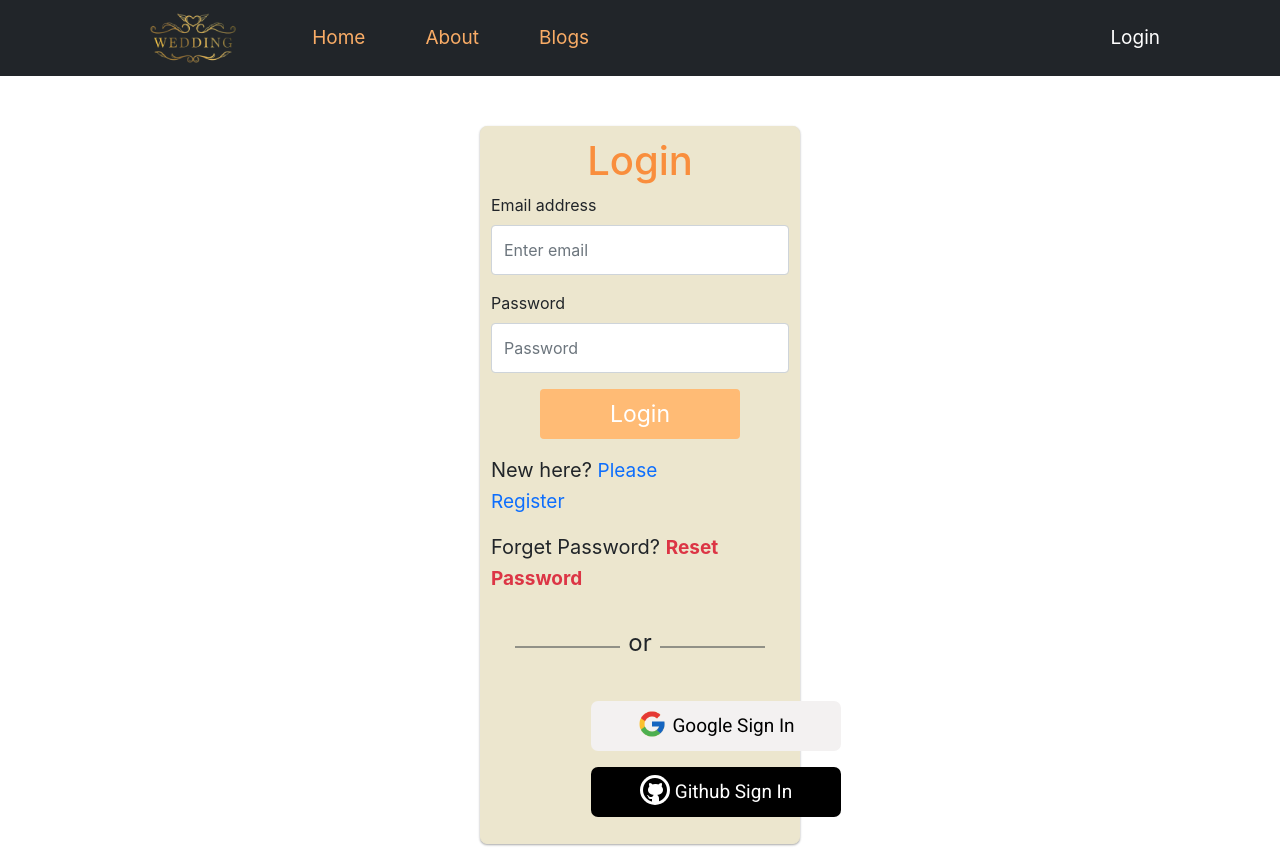
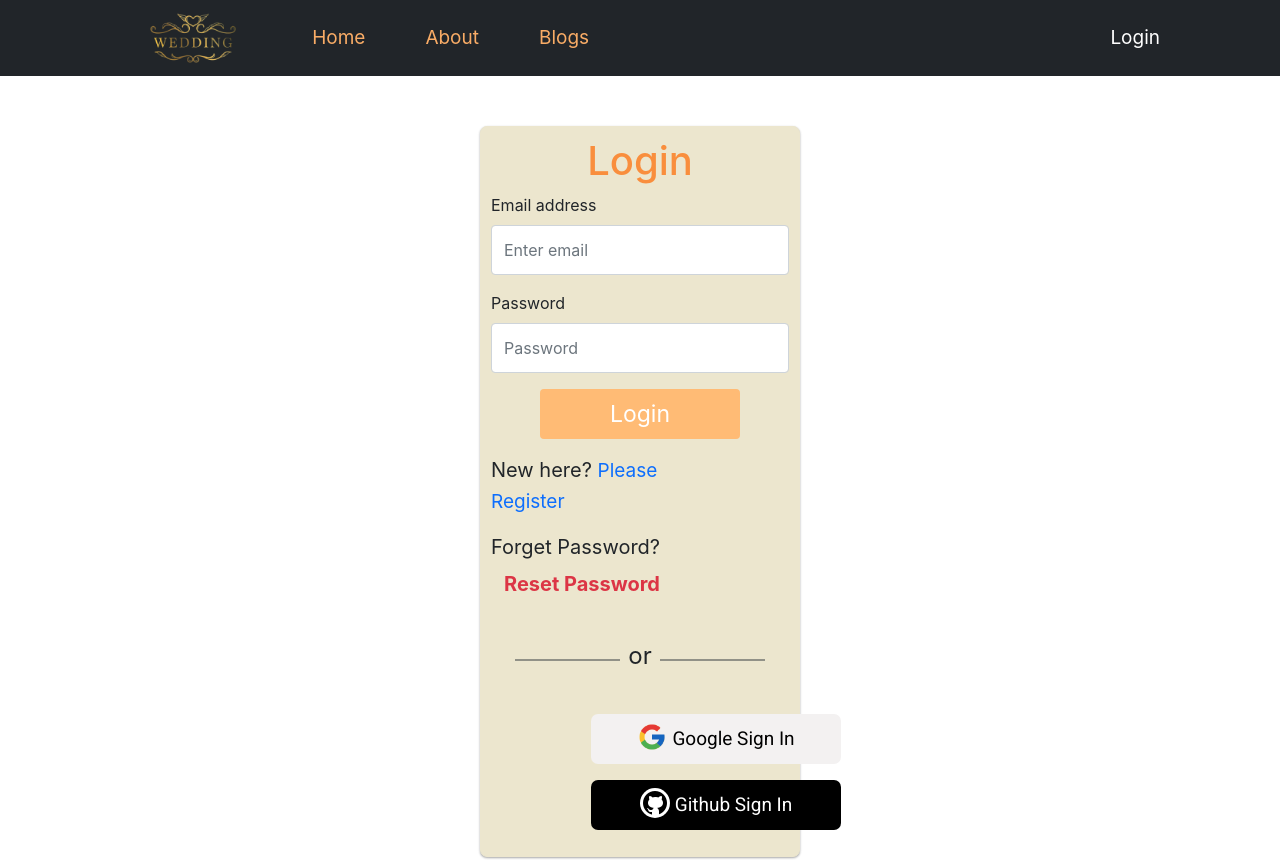
Before and after one commit to ahmednayeem/independent-service-provider, a React (Create React App) app: page /login in a window 1280 px wide. Shown: the top 860 px of the page. Built offline with nearby package versions, Linux system fonts and the light colour scheme; no server answers.

Commit message:
toast massege display

```diff
--- a/package.json
+++ b/package.json
@@ -15,6 +15,7 @@
     "react-firebase-hooks": "^5.0.3",
     "react-router-dom": "^6.3.0",
     "react-scripts": "5.0.1",
+    "react-toastify": "^8.2.0",
     "web-vitals": "^2.1.4"
   },
   "scripts": {
--- a/src/Pages/Login/Login/Login.js
+++ b/src/Pages/Login/Login/Login.js
@@ -5,8 +5,11 @@ import { Button, Form } from 'react-bootstrap';
 import { useSendPasswordResetEmail, useSignInWithEmailAndPassword } from 'react-firebase-hooks/auth';
 import { Link, useLocation, useNavigate } from 'react-router-dom';
 import auth from '../../../firebase.init';
+import Loading from '../../Shared/Loading/Loading';
 import SocialLogin from '../SocialLogin/SocialLogin';
 import './Login.css';
+import { ToastContainer, toast } from 'react-toastify';
+import 'react-toastify/dist/ReactToastify.css';
 
 
 const Login = () => {
@@ -29,6 +32,10 @@ const Login = () => {
       const [sendPasswordResetEmail, sending] = useSendPasswordResetEmail(
   auth
 );
+
+      if(loading || sending){
+           return <Loading></Loading>
+      }
 
 
       if(user){
@@ -57,8 +64,13 @@ const Login = () => {
 
      const resetPassword = async() => {
       const email = emailRef.current.value;
-      await sendPasswordResetEmail(email);
-      alert('Sent email');
+       if(email){
+        await sendPasswordResetEmail(email);
+        toast('Sent email');
+       }
+       else{
+         toast('please enter your email address');
+       }
      }
 
 
@@ -84,8 +96,9 @@ const Login = () => {
 {errorElement}
 <p className='mt-3 fs-5'>New here? <Link to="/register" className='text-primary' onClick={navigateRegister}>Please Register</Link></p>
 
-<p className='mt-3 fs-5'>Forget Password? <Link to="/register" className='text-danger fw-bold' onClick={resetPassword}>Reset Password</Link></p>
+<p className='mt-3 fs-5'>Forget Password? <button className='text-danger btn btn-link text-decoration-none fs-5 fw-bold' onClick={resetPassword}>Reset Password</button></p>
 <SocialLogin></SocialLogin>
+<ToastContainer />
         </div>
   </div>
 
--- a/src/Pages/Login/Register/Register.js
+++ b/src/Pages/Login/Register/Register.js
@@ -4,6 +4,7 @@ import { useCreateUserWithEmailAndPassword, useUpdateProfile } from 'react-fireb
 import './Register.css';
 import auth from '../../../firebase.init';
 import SocialLogin from '../SocialLogin/SocialLogin';
+import Loading from '../../Shared/Loading/Loading';
 
 const Register = () => {
     const [
@@ -20,6 +21,10 @@ const Register = () => {
 
     const navigateLogin = () =>{
         navigate('/login');
+    }
+
+    if(loading || updating){
+        return <Loading></Loading>
     }
 
     if(user){
--- a/src/Pages/Login/SocialLogin/SocialLogin.js
+++ b/src/Pages/Login/SocialLogin/SocialLogin.js
@@ -5,6 +5,7 @@ import github from '../../Login/SocialLogin/img/github.png'
 import { useSignInWithGithub, useSignInWithGoogle } from 'react-firebase-hooks/auth';
 import auth from '../../../firebase.init';
 import { useNavigate } from 'react-router-dom';
+import Loading from '../../Shared/Loading/Loading';
 const SocialLogin = () => {
 
 
@@ -12,6 +13,11 @@ const SocialLogin = () => {
     const [signInWithGithub, user1, loading1, error1] = useSignInWithGithub(auth);
     const navigate = useNavigate();
     let errorElement;
+
+    if(loading || loading1){
+        return <Loading></Loading>
+    }
+
     if (error || error1) {
         errorElement=
             <p className='text-danger text-center fw-bold'>Error: {error?.message} {error1?.message}
--- a/src/Pages/Shared/Header/Header.js
+++ b/src/Pages/Shared/Header/Header.js
@@ -32,7 +32,7 @@ const Header = () => {
     </Nav>
     {
          user ?
-         <Link to="/" onClick={handleSignOut}>Log Out</Link>
+         <Link to="/login" onClick={handleSignOut}>Log Out</Link>
 
      :
 
```
Also changed, not shown: 1 other file (tests, documents, lock files or other folders).
